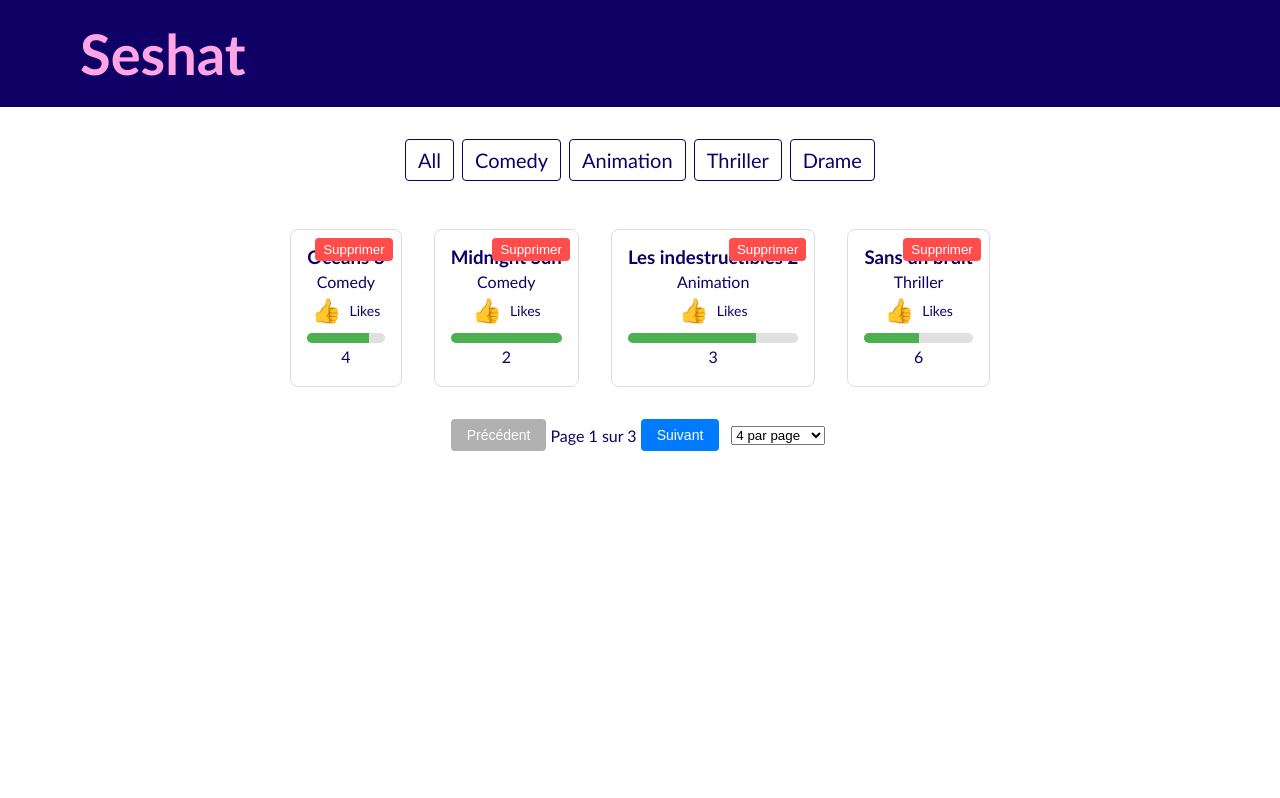
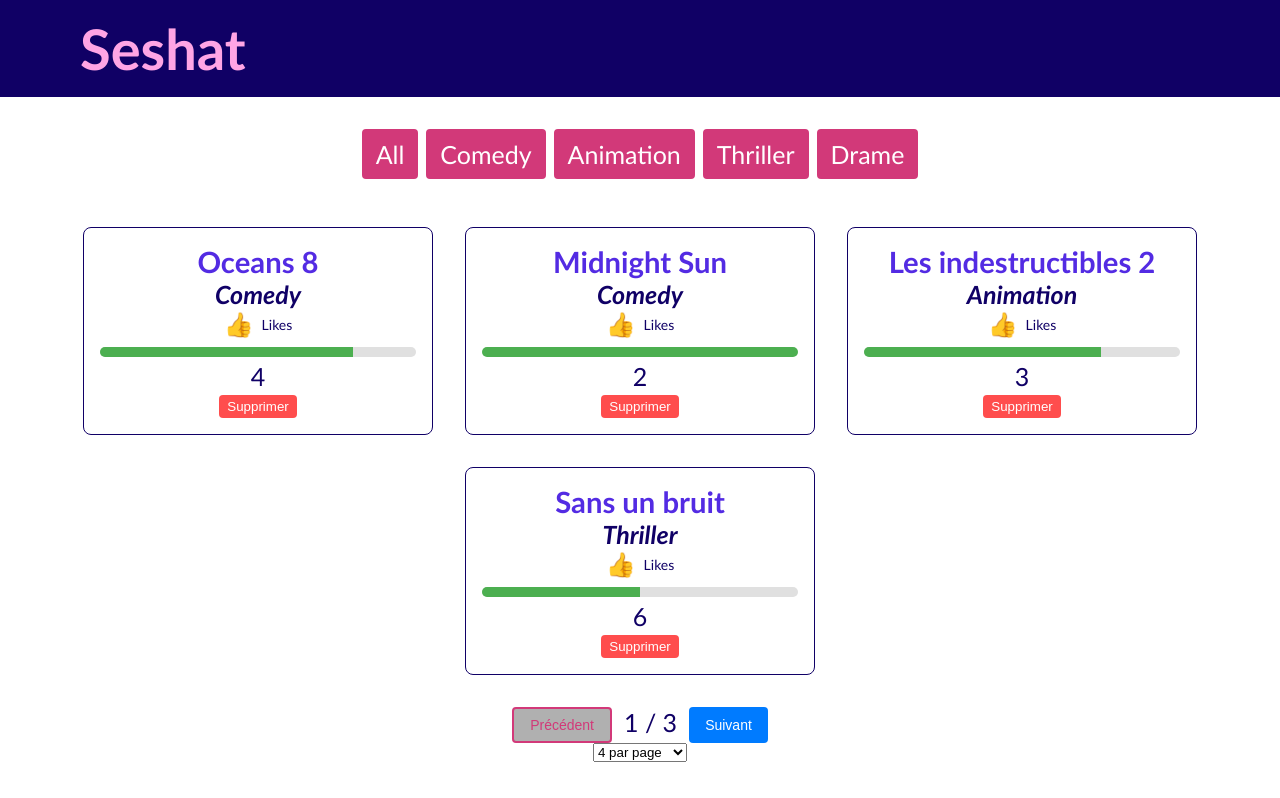
Before and after one commit to tatiana-sthl/video-listening, a React (Create React App) app: page / in a window 1280 px wide. Built offline with nearby package versions, Linux system fonts and the light colour scheme.

Commit message:
add so many css

```diff
--- a/src/App.css
+++ b/src/App.css
@@ -1,4 +1,5 @@
 .app-container {
+  font-size: 25px;
   font-family:'Gill Sans', 'Gill Sans MT', Calibri, 'Trebuchet MS', sans-serif;
   text-align: center;
   display: flex;
@@ -15,7 +16,7 @@
   display: flex;
   flex-direction: column;
   width: 100%;
-  padding: 20px 0;
+  padding: 15px 0;
 }
 
 h1 {
--- a/src/components/MovieCard.tsx
+++ b/src/components/MovieCard.tsx
@@ -24,9 +24,8 @@ const MovieCard: React.FC<MovieCardProps> = ({ title, category, likes, dislikes,
 
   return (
     <div className="movie-card">
-      <button className="delete-button" onClick={onDelete}>Supprimer</button>
       <h3>{title}</h3>
-      <p>{category}</p>
+      <h4>{category}</h4>
       <ToggleButtonComponent showLikes={showLikes} onToggle={toggleShowLikes} />
       <div className="gauge-container">
         <div
@@ -35,6 +34,7 @@ const MovieCard: React.FC<MovieCardProps> = ({ title, category, likes, dislikes,
         />
       </div>
       <p>{showLikes ? likes : dislikes}</p>
+      <button className="delete-button" onClick={onDelete}>Supprimer</button>
     </div>
   );
 };
--- a/src/components/Pagination.tsx
+++ b/src/components/Pagination.tsx
@@ -1,34 +1,5 @@
-// src/components/Pagination.tsx
 import React from 'react';
-import styled from 'styled-components';
-
-const PaginationContainer = styled.div`
-  display: flex;
-  justify-content: center;
-  align-items: center;
-  margin: 16px 0;
-`;
-
-const Button = styled.button`
-  background: #007bff;
-  color: #fff;
-  border: none;
-  border-radius: 4px;
-  padding: 8px 16px;
-  cursor: pointer;
-  margin: 0 4px;
-  font-size: 14px;
-
-  &:disabled {
-    background: #b0b0b0;
-    cursor: not-allowed;
-  }
-`;
-
-const Select = styled.select`
-  margin: 0 8px;
-`;
-
+import '../styles/Pagination.css';
 interface PaginationProps {
   currentPage: number;
   totalItems: number;
@@ -49,29 +20,34 @@ const Pagination: React.FC<PaginationProps> = ({
   const totalPages = Math.ceil(totalItems / itemsPerPage);
 
   return (
-    <PaginationContainer>
-      <Button
+    <div className="pagination-container">
+      <div className="pagination-controls">
+        <button
+          className="pagination-button"
           onClick={() => onPageChange(currentPage - 1)}
           disabled={currentPage === 1}
         >
           Précédent
-      </Button>
-      <span>Page {currentPage} sur {totalPages}</span>
-      <Button
+        </button>
+        <span> {currentPage} / {totalPages}</span>
+        <button
+          className="pagination-button"
           onClick={() => onPageChange(currentPage + 1)}
           disabled={currentPage === totalPages}
         >
           Suivant
-      </Button>
-      <Select
+        </button>
+      </div>
+      <select
+        className="pagination-select"
         value={itemsPerPage}
         onChange={(e) => onItemsPerPageChange(Number(e.target.value))}
       >
         {itemsPerPageOptions.map(option => (
           <option key={option} value={option}>{option} par page</option>
         ))}
-      </Select>
-    </PaginationContainer>
+      </select>
+    </div>
   );
 };
 
--- a/src/styles/CategoryFilter.css
+++ b/src/styles/CategoryFilter.css
@@ -7,33 +7,36 @@
 }
 
 .category-filter-item {
-  font-size: 20px;
+  font-size: 25px;
   padding: 8px 12px;
-  border: 1px solid rgb(16, 0, 102);
+  background-color: rgb(210,57,121);
+  color: white;
+  border: 2px solid rgb(210,57,121);
   border-radius: 4px;
   cursor: pointer;
   user-select: none;
-  transition: background-color 0.3s, color 0.3s;
+  transition: background-color 0.4s, color 0.4s;
 }
 
 .category-filter-item.selected {
-  background-color: rgb(210,57,121);
-  color: white;
-  border-color: rgb(210,57,121);
+  color : rgb(210,57,121);
+  border: 2px solid rgb(210,57,121);
+  background-color: #ffffff;
+
 }
 
 .category-filter-item:hover {
-  background-color: rgb(210,57,121);
-  border-color: rgb(210,57,121);
-  color: white;
+  color : rgb(210,57,121);
+  border: 2px solid rgb(210,57,121);
+  background-color: #ffffff;
 }
 
 .category-filter-item.voir-tout {
   font-weight: bold;
-  background-color: #f0f0f0;
+  background-color: #ffffff;
   border-color: rgb(210,57,121);
 }
 
 .category-filter-item.voir-tout:hover {
-  background-color: #d0d0d0;
+  background-color: #ffffff;
 }
--- a/src/styles/MovieCard.css
+++ b/src/styles/MovieCard.css
@@ -1,6 +1,5 @@
-/* src/styles/MovieCard.css */
 .movie-card {
-    border: 1px solid #ddd;
+    border: 1px solid rgb(16, 0, 102);
     border-radius: 8px;
     padding: 16px;
     margin: 16px;
@@ -9,11 +8,21 @@
     flex-direction: column;
     align-items: center;
     position: relative;
+    width: 350px;
+    min-height: 150px;
+    box-sizing: border-box;
   }
 
   .movie-card h3 {
     margin: 0;
     font-weight: bold;
+    color: rgb(83, 43, 227);
+  }
+
+  .movie-card h4 {
+    margin: 0;
+    font-style: italic;
+    color: rgb(16, 0, 102);
   }
 
   .movie-card p {
@@ -21,9 +30,6 @@
   }
 
   .delete-button {
-    position: absolute;
-    top: 8px;
-    right: 8px;
     background: #ff4d4d;
     color: #fff;
     border: none;
--- a/src/styles/Pagination.css
+++ b/src/styles/Pagination.css
@@ -0,0 +1,29 @@
+/* src/components/Pagination.css */
+
+.pagination-container {
+    display: flex;
+    flex-direction: column; /* Aligne les éléments verticalement */
+    align-items: center;
+    margin: 16px 0;
+  }
+
+  .pagination-controls {
+    display: flex; /* Aligne les boutons horizontalement */
+    gap: 8px; /* Espace entre les boutons */
+  }
+
+  .pagination-button {
+    background-color: rgb(210,57,121);
+    color: white;
+    border: 2px solid rgb(210,57,121);
+  }
+
+  .pagination-button:disabled {
+    color : rgb(210,57,121);
+    border: 2px solid rgb(210,57,121);
+    background-color: #ffffff;
+  }
+
+  .pagination-select {
+    margin-top: 8px; /* Espace entre les boutons et le sélecteur */
+  }
```
Also changed, not shown: 1 other file (tests, documents, lock files or other folders). Lines whose indentation alone changed are shown as unchanged.
